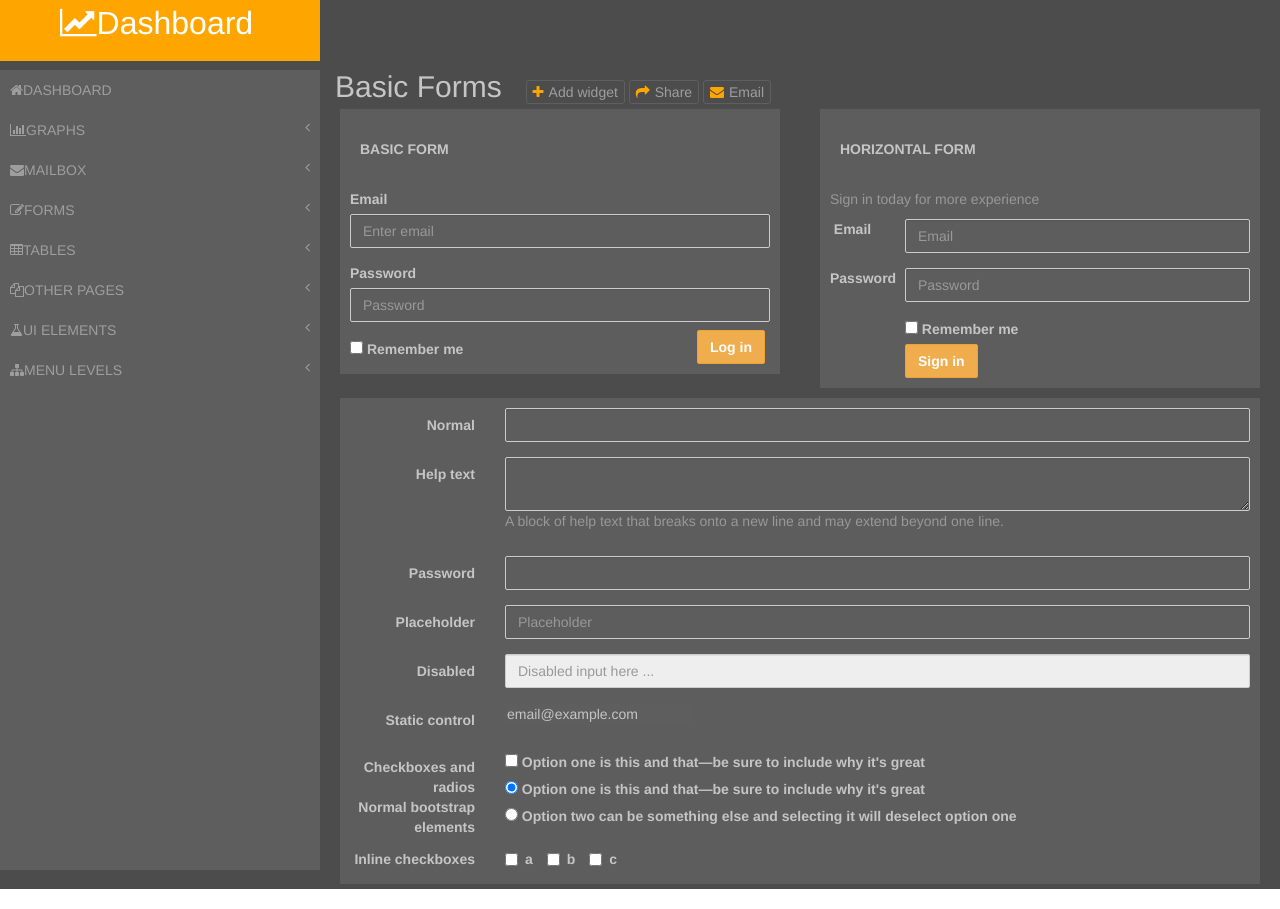
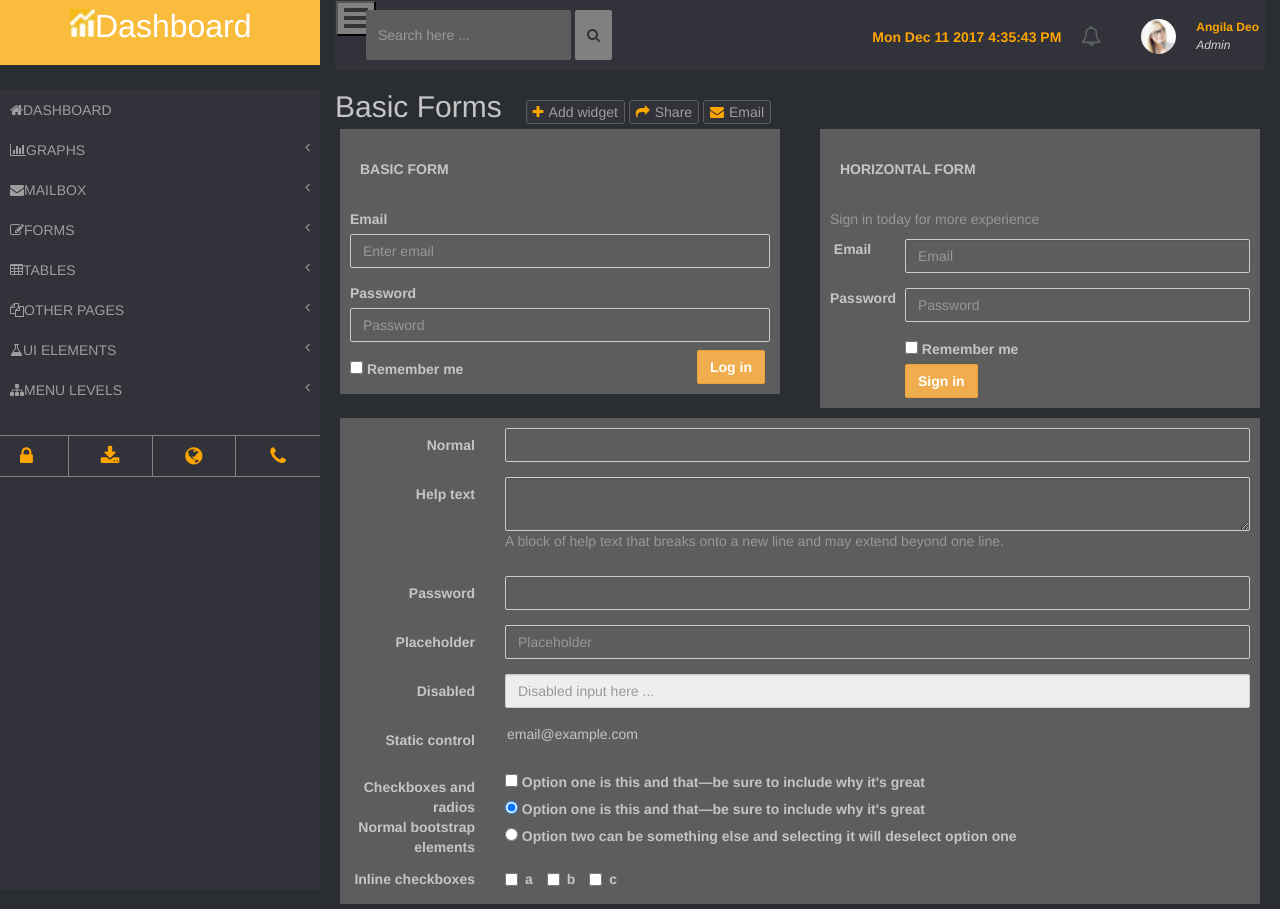
Before and after one commit to ArianeH/dashboard-layout, a plain HTML site: page index.html in a window 1280 px wide. Drawn offline with nearby package versions, Linux system fonts and the light colour scheme.

Commit message:
Added the logo to the main heading and adjusted the layout of the main heading section

```diff
--- a/index.html
+++ b/index.html
@@ -12,19 +12,48 @@
   crossorigin="anonymous"></script>
 </head>
 <body>
-
   <div class="container">
-
     <div class="row">
       <div class="col-xs-3" id="main-header">
-        <h1><i class="fa fa-line-chart" aria-hidden="true"></i>Dashboard</h1>
+        <img src="logo-screenshot.jpg" alt="Dashboard Logo" class="dashboard-logo">
+        <h1>Dashboard</h1>
       </div>
       <div class="col-xs-9">
 
         <nav class="navbar">
+          <button class="navbar-toggler" type="button" data-toggle="collapse" data-target="#navbarSupportedContent" aria-controls="navbarSupportedContent" aria-expanded="false" aria-label="Toggle navigation">
+            <span class="navbar-toggler-icon"><i class="fa fa-bars fa-2x" aria-hidden="true"></i></span>
+          </button>
 
+          <form class="form-inline search-form">
+            <input class="form-control search-field" type="search" placeholder="Search here ..." aria-label="Search">
+            <button class="btn search-btn" type="submit">
+              <i class="fa fa-search" aria-hidden="true"></i>
+            </button>
+          </form>
+
+          <!-- Right Navigation -->
+          <div class="navbar-right hidden-xs hidden-sm">
+            <div id="time"></div>
+            <a href="" class="navbar-item navbar-link"><i class="fa fa-bell-o" aria-hidden="true"></i></a>
+
+            <!-- Profile picture with dropdown list -->
+            <div class="navbar-item">
+              <div class="dropdown">
+                <img src="avatar-screenshot.jpg" class="avatar dropdown-toggle" id="navbar-menu" data-toggle="dropdown">
+                <ul class="dropdown-menu dropdown-menu-right navbar-dropdown-menu">
+                  <li><a href="#">Profile</a></li>
+                  <li><a href="#">Dashboard</a></li>
+                  <li><a href="#">Log Out</a></li>
+                </ul>
+              </div>
+            </div>
+            <div>
+              <div class="user-name">Angila Deo</div>
+              <div class="user-function">Admin</div>
+            </div>
+          </div>
         </nav>
-
       </div>
     </div>
 
@@ -104,8 +133,12 @@
             Placeholder
           </div>
         </div>
-
-
+        <div class="row side-navbar-actions">
+          <i class="col-xs-3 fa fa-lock" aria-hidden="true"></i>
+          <i class="col-xs-3 fa fa-download" aria-hidden="true"></i>
+          <i class="col-xs-3 fa fa-globe" aria-hidden="true"></i>
+          <i class="col-xs-3 fa fa-phone" aria-hidden="true"></i>
+        </div>
       </div>
 
       <div class="col-xs-9">
@@ -260,11 +293,8 @@
             </form>
           </div>
         </div>
-
       </div>
-
     </div>
-
   </div>
 
   <script src="index.js"></script>
--- a/index.js
+++ b/index.js
@@ -8,4 +8,10 @@ $(document).ready(function () {
     accordionContent.slideToggle(250);
 
   });
+
+  var date = new Date();
+  var n = date.toDateString();
+  var time = date.toLocaleTimeString();
+
+  document.getElementById('time').innerHTML = n + ' ' + time;
 });
--- a/style.css
+++ b/style.css
@@ -1,17 +1,135 @@
 .container {
-  background-color: #4c4c4c;
+  background-color: #2a2d31;
   height: 100%;
   width: 100%;
 }
 #main-header {
-  background-color: orange;
+  position: relative;
+  height: 65px;
+  background-color: #fabc3c;
   color: white;
   padding: 6px 0px 10px 60px;
 }
 #main-header > h1 {
+  position: absolute;
+  left: 95px;
+  bottom: 11px;
   margin-top: 0px;
   font-size: 32px;
 }
+.dashboard-logo {
+  position: absolute;
+  left: 70px;
+  bottom: 28px;
+  height: 28px;
+  width: 25px;
+}
+
+/*MAIN NAVBAR SETTINGS*/
+.navbar {
+  background: #31323a;
+  height: 70px;
+  padding: 0px 30px;
+  border-radius: 0px;
+/*  display: flex;
+  align-items: center;
+  justify-content: space-between;*/
+  position: relative;
+}
+.navbar-toggler {
+  background-color: grey;
+  position: absolute;
+  left: 0px;
+}
+.search-form {
+  position: absolute;
+  top: 50%;
+  transform: translate(0, -50%);
+}
+.search-field, .search-btn {
+  border: none;
+  height: 50px;
+  background-color: grey;
+  box-shadow: none;
+}
+#time {
+  color: orange;
+  font-weight: bolder;
+}
+.navbar .avatar {
+  height: 35px;
+  width: 35px;
+  border-radius: 50%;
+}
+
+/* Right section */
+.navbar-right {
+  position: absolute;
+  right: 20px;
+  bottom: 15px;
+  display: flex;
+  align-items: center;
+  justify-content: space-between;
+}
+
+/* Basic navbar item */
+.navbar-item {
+  cursor: pointer;
+  padding: 0 20px;
+}
+
+/* Navbar link */
+.navbar-link {
+  color: #616668;
+  font-size: 20px;
+}
+.navbar-link:hover {
+  color: orange;
+  text-decoration: none;
+}
+.user-name {
+  color: orange;
+  font-size: 12px;
+  font-weight: bolder;
+}
+.user-function {
+  color: lightgrey;
+  font-style: italic;
+  font-size: 12px;
+}
+
+/* Dropdown menu */
+.navbar-dropdown-menu {
+  margin-top: 15px;
+  box-shadow: 1px 1px 4px #E6E6E6;
+  border-color: #E6E6E6;
+}
+.navbar-dropdown-menu li > a {
+  transition: color 0.3s ease;
+  font-weight: lighter;
+  color: #999999;
+  font-size: 15px;
+  line-height: 22px;
+  padding: 10px 20px;
+}
+.navbar-dropdown-menu li > a:hover {
+  background: transparent;
+  color: black;
+}
+.navbar-dropdown-menu:before {
+  content: ' ';
+  height: 10px;
+  width: 10px;
+  position: absolute;
+  right: 10px;
+  top: -6px;
+  background-color: white;
+  transform: rotate(45deg);
+  border-left: 1px solid #E6E6E6;
+  border-top: 1px solid #E6E6E6;
+}
+
+/*FORM SECTION*/
 #secondary-header > h2 {
   display: inline;
   color: #c5c5c5;
@@ -19,7 +137,7 @@
 }
 .heading-btn {
   border-radius: 3px;
-  background-color: #4c4c4c;
+  background-color: #31323a;
   box-shadow: none;
   border: 1px solid #5f5f5f;
   color: #9e9e9e;
@@ -76,6 +194,11 @@
 }
 
 /*SIDE NAVBAR SETTINGS*/
+.side-navbar {
+  background-color: #31323a;
+  height: 100vh;
+  padding: 0px;
+}
 .side-navbar-actions {
   margin-right: 0px;
 }
@@ -87,11 +210,6 @@
   text-align: center;
   padding: 10px 0px;
   margin-top: 25px;
-}
-.side-navbar {
-  background-color: #5e5e5e;
-  height: 100vh;
-  padding: 0px;
 }
 .side-navbar-actions > .fa:not(.fa-phone) {
   border-right: 1px solid grey;
```
Also changed, not shown: avatar-screenshot.jpg (added), logo-screenshot.jpg (added).
